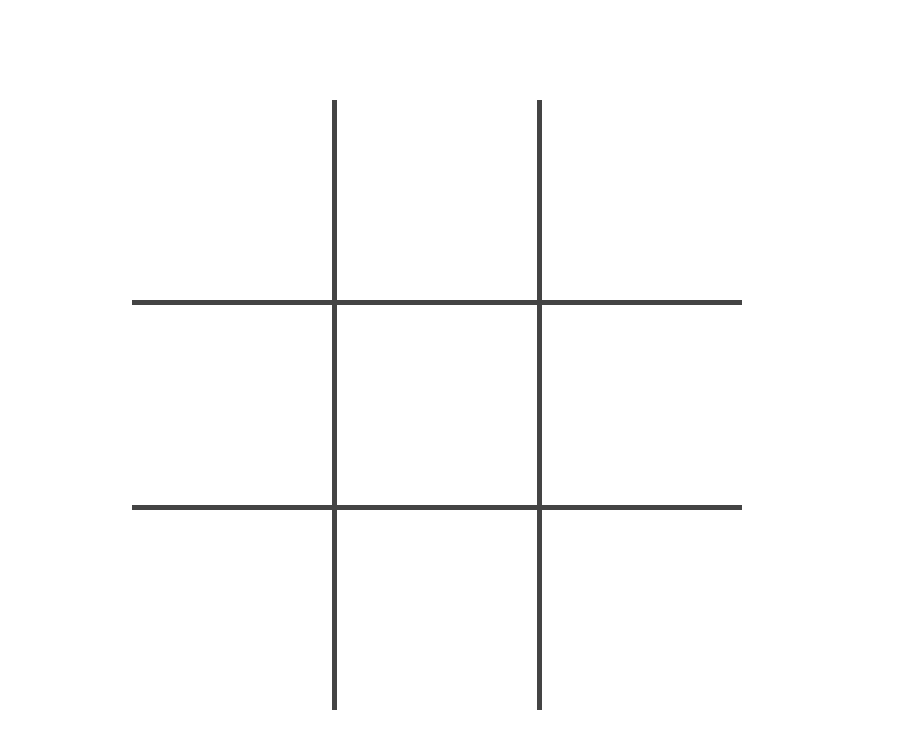
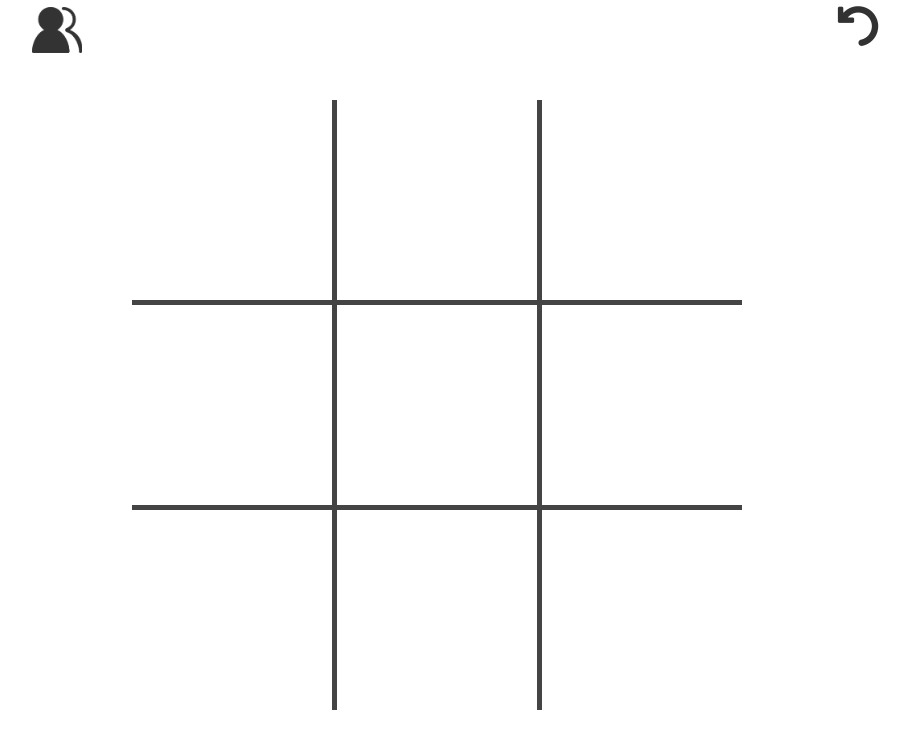
Before and after one commit to kbrdsk/tic-tac-toe, a plain HTML site: page index.html in a window 1280 px wide. Shown: the whole page, without its empty margins (208-1118 px from the left). Drawn offline with Linux system fonts and the light colour scheme.

Commit message:
added ai selector and reset button

```diff
--- a/index.html
+++ b/index.html
@@ -7,8 +7,18 @@
 	<title>Tic Tac Toe</title>
 </head>
 <body>
-	<div id="game-mode-switch"></div>
-	<div id="new-game"></div>
+	<div id="game-mode-selector">
+		<div id="active-game-mode-display">
+			<div></div>
+		</div>
+		<div id="game-mode-list">
+			<img class="multiplayer mode" src="images/multiplayer.png"></img>
+			<img class="easy-ai mode" src="images/giving.png"></img>
+			<img class="random-ai mode" src="images/random.png"></img>
+			<img class="unbeatable-ai mode" src="images/warning.png"></img>
+		</div>
+	</div>
+	<img id="reset-button" src="images/reset.png"></img>
 	<div id="board"></div>
 	<script src="scripts/tictactoe.js"></script>
 </body>
--- a/scripts/tictactoe.js
+++ b/scripts/tictactoe.js
@@ -102,7 +102,7 @@ const ai = (() => {
 
 	}
 
-	let beatable = board => unbeatable(board, false);
+	let easy = board => unbeatable(board, false);
 
 	function playableIndices(board){
 		return Array.from(Array(9).keys())
@@ -132,14 +132,28 @@ const ai = (() => {
 		});
 	}
 
-	return {random, unbeatable, beatable};
+	return {easy, random, unbeatable};
 })();
 
 const controller = (() => {
-	let board = [];
-	let currentGame = game();
-	let players = {x: 'user', o: 'ai'};
-	let boardControl = document.getElementById('board');
+	let board = [],
+		currentGame = game(),
+		players = {x: 'user', o: 'user'},
+		aiType = 'easy';
+
+	let boardControl = document.getElementById('board'),
+		resetButton = document.getElementById('reset-button'),
+		activeGameModeDisplay = document.getElementById('active-game-mode-display');
+		gameModeList = document.getElementById('game-mode-list');
+
+	let gameModes = {
+		multiplayer: document.getElementsByClassName('multiplayer')[0],
+		easy: document.getElementsByClassName('easy-ai')[0],
+		random: document.getElementsByClassName('random-ai')[0],
+		unbeatable: document.getElementsByClassName('unbeatable-ai')[0],
+	};
+
+	let activeGameMode = gameModes.multiplayer;
 
 	let reset = () => {
 		currentGame = game();
@@ -147,7 +161,7 @@ const controller = (() => {
 	}
 
 	let aiPlay = () => {
-		return ai.beatable(currentGame.board());
+		return ai[aiType](currentGame.board());
 	}
 
 	let aiTurn = () => {
@@ -173,6 +187,34 @@ const controller = (() => {
 		}
 	}
 
+	let openGameModeSelect = () => {
+		gameModeList.style.display = 'flex';
+		activeGameModeDisplay.disabled = true;
+	}
+
+	let activateGameMode = (mode) => {
+		if(mode === 'multiplayer') players.o = 'user';
+		else{
+			players.o = 'ai';
+			aiType = mode;
+		}
+
+		gameModeList.style.display = 'none';
+		activeGameMode.hidden = false;
+		activeGameModeDisplay.removeChild(activeGameModeDisplay.lastElementChild);
+		activeGameModeDisplay.appendChild(gameModes[mode].cloneNode());
+		gameModes[mode].hidden = true;
+		activeGameMode = gameModes[mode];
+		activeGameModeDisplay.disabled = false;
+	}
+
+	resetButton.addEventListener('click', reset);
+	activeGameModeDisplay.addEventListener('click', openGameModeSelect);
+	for(let mode in gameModes){
+		gameModes[mode].addEventListener('click', () => activateGameMode(mode));
+	}
+
+	activateGameMode('multiplayer');
 
 	for(let i = 0; i < 9; i++){
 		let square = document.createElement('button');
--- a/styles/style.css
+++ b/styles/style.css
@@ -19,3 +19,32 @@ button{
 button:focus{
 	outline: none;
 }
+
+#reset-button{
+	width: 50px;
+	position: absolute;
+	top: calc(50% - 400px);
+	left: calc(50% + 400px);
+}
+
+#game-mode-selector{
+	position: absolute;
+	top: calc(50% - 400px);
+	left: calc(50% - 400px);
+	display: flex;
+	flex-direction: column;
+}
+
+#game-mode-list{
+	display:flex;
+	flex-direction: column;
+}
+
+.mode{
+	width: 50px;
+	margin: 7px 0px;
+}
+
+#reset-button, .mode{
+	opacity: 0.8;
+}
```
Also changed, not shown: images/giving.png (added), images/multiplayer.png (added), images/random.png (added), images/reset.png (added), images/warning.png (added).
